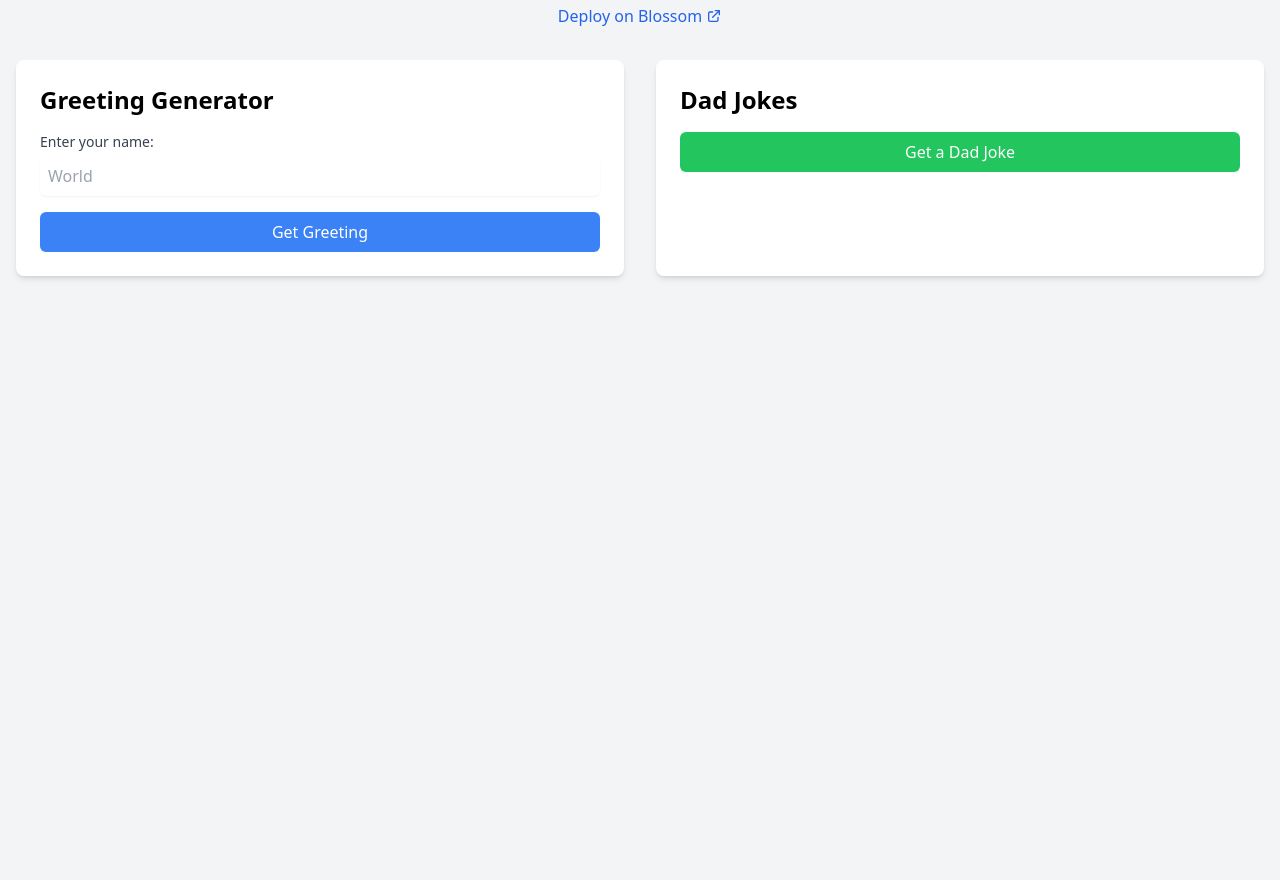
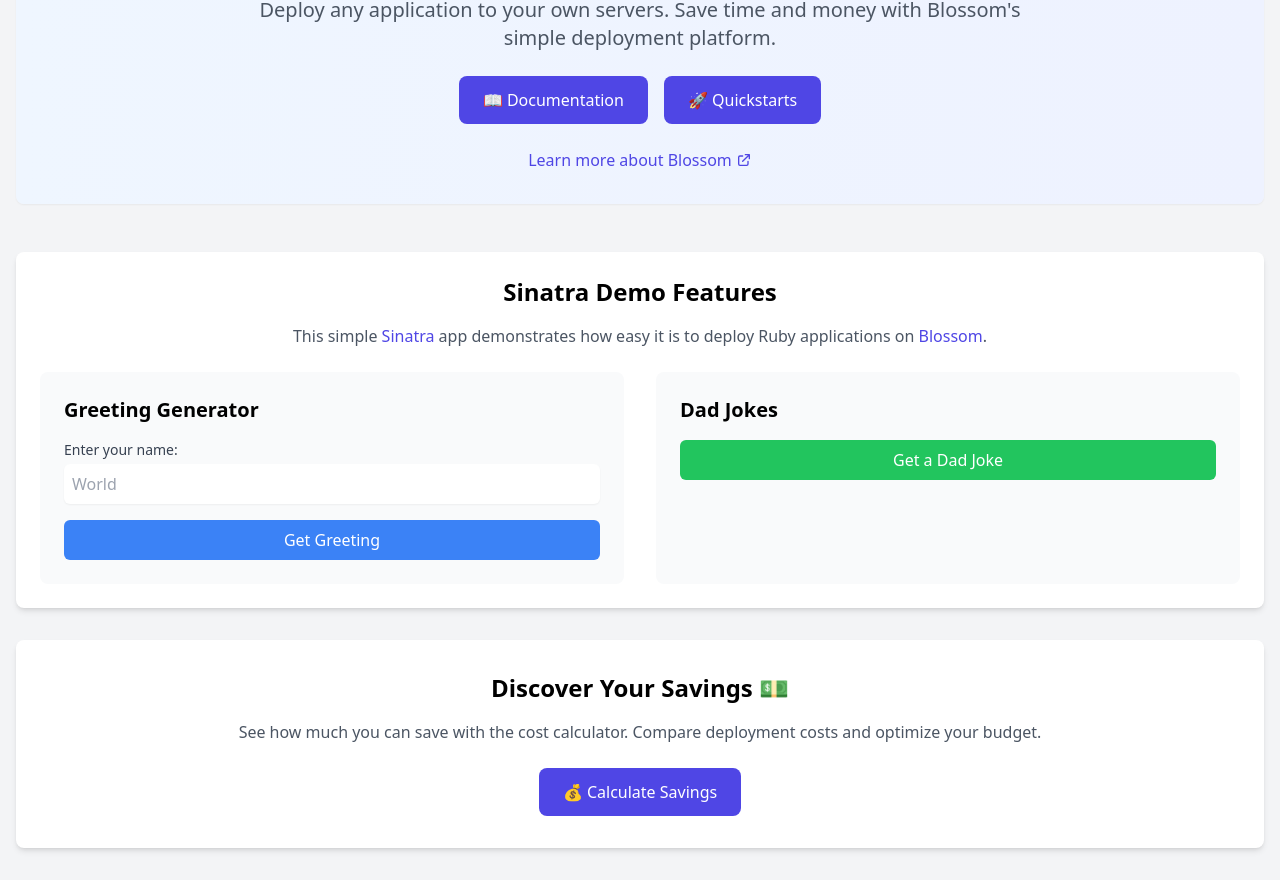
Before and after one commit to blossom-examples/ruby-sinatra, a plain HTML site: page public/index.html in a window 1280 px wide. Shown: the part 116-996 px from the top of the page. Before the commit the page ends 800 px from the top, so only its background shows below. Drawn offline with nearby package versions, Linux system fonts and the light colour scheme.

Commit message:
update design

```diff
--- a/public/index.html
+++ b/public/index.html
@@ -10,23 +10,35 @@
 
 <body class="bg-gray-100 min-h-screen">
   <div class="container mx-auto px-4 py-8">
-    <header class="text-center mb-8">
-      <h1 class="text-4xl font-bold text-gray-800 mb-2">Sinatra Demo</h1>
-      <p class="text-gray-600 mb-4">A simple demo of Sinatra's capabilities</p>
-      <a href="https://blossom-cloud.com" target="_blank"
-        class="inline-flex items-center text-blue-600 hover:text-blue-800 transition-colors">
-        <span>Deploy on Blossom</span>
+    <!-- Hero Section -->
+    <div class="text-center mb-12 bg-gradient-to-r from-blue-50 to-indigo-50 p-8 rounded-lg shadow-sm">
+      <h1 class="text-4xl font-bold text-gray-800 mb-2">Let Your Apps Blossom</h1>
+      <p class="text-xl text-gray-600 mb-6 max-w-3xl mx-auto">Deploy any application to your own servers. Save time and money with Blossom's simple deployment platform.</p>
+      <div class="flex justify-center gap-4 mb-6">
+        <a href="https://docs.blossom-cloud.com" class="bg-indigo-600 hover:bg-indigo-700 text-white px-6 py-3 rounded-lg font-medium transition-colors">
+          📖 Documentation
+        </a>
+        <a href="https://www.blossom-cloud.com/quickstarts" class="bg-indigo-600 hover:bg-indigo-700 text-white px-6 py-3 rounded-lg font-medium transition-colors">
+          🚀 Quickstarts
+        </a>
+      </div>
+      <a href="https://blossom-cloud.com" target="_blank" class="text-indigo-600 hover:text-indigo-800 font-medium inline-flex items-center">
+        Learn more about Blossom
         <svg class="w-4 h-4 ml-1" fill="none" stroke="currentColor" viewBox="0 0 24 24">
-          <path stroke-linecap="round" stroke-linejoin="round" stroke-width="2"
-            d="M10 6H6a2 2 0 00-2 2v10a2 2 0 002 2h10a2 2 0 002-2v-4M14 4h6m0 0v6m0-6L10 14"></path>
+          <path stroke-linecap="round" stroke-linejoin="round" stroke-width="2" d="M10 6H6a2 2 0 00-2 2v10a2 2 0 002 2h10a2 2 0 002-2v-4M14 4h6m0 0v6m0-6L10 14"></path>
         </svg>
       </a>
-    </header>
+    </div>
+
+    <!-- Demo Section -->
+    <div class="bg-white p-6 rounded-lg shadow-md mb-8">
+      <h2 class="text-2xl font-semibold mb-4 text-center">Sinatra Demo Features</h2>
+      <p class="text-gray-600 mb-6 text-center">This simple <a href="https://sinatrarb.com/" target="_blank" class="text-indigo-600 hover:text-indigo-800 font-medium">Sinatra</a> app demonstrates how easy it is to deploy Ruby applications on <a href="https://blossom-cloud.com" target="_blank" class="text-indigo-600 hover:text-indigo-800 font-medium">Blossom</a>.</p>
 
       <div class="grid md:grid-cols-2 gap-8">
         <!-- Greeting Generator -->
-      <div class="bg-white p-6 rounded-lg shadow-md">
-        <h2 class="text-2xl font-semibold mb-4">Greeting Generator</h2>
+        <div class="bg-gray-50 p-6 rounded-lg">
+          <h3 class="text-xl font-semibold mb-4">Greeting Generator</h3>
           <div class="space-y-4">
             <div>
               <label for="nameInput" class="block text-sm font-medium text-gray-700">Enter your name:</label>
@@ -38,27 +50,37 @@
               class="w-full bg-blue-500 text-white px-4 py-2 rounded-md hover:bg-blue-600 focus:outline-none focus:ring-2 focus:ring-blue-500 focus:ring-offset-2">
               Get Greeting
             </button>
-          <div id="greetingResult" class="mt-4 p-4 bg-gray-50 rounded-md hidden"></div>
+            <div id="greetingResult" class="mt-4 p-4 bg-white rounded-md hidden"></div>
           </div>
         </div>
 
         <!-- Dad Jokes -->
-      <div class="bg-white p-6 rounded-lg shadow-md">
-        <h2 class="text-2xl font-semibold mb-4">Dad Jokes</h2>
+        <div class="bg-gray-50 p-6 rounded-lg">
+          <h3 class="text-xl font-semibold mb-4">Dad Jokes</h3>
           <div class="space-y-4">
             <button onclick="getJoke()"
               class="w-full bg-green-500 text-white px-4 py-2 rounded-md hover:bg-green-600 focus:outline-none focus:ring-2 focus:ring-green-500 focus:ring-offset-2">
               Get a Dad Joke
             </button>
-          <div id="jokeResult" class="mt-4 p-4 bg-gray-50 rounded-md hidden"></div>
+            <div id="jokeResult" class="mt-4 p-4 bg-white rounded-md hidden"></div>
           </div>
+        </div>
+      </div>
+    </div>
+
+    <!-- Cost Savings Section -->
+    <div class="bg-white p-8 rounded-lg shadow-md text-center">
+      <h2 class="text-2xl font-semibold mb-4">Discover Your Savings 💵</h2>
+      <p class="text-gray-600 mb-6">See how much you can save with the cost calculator. Compare deployment costs and optimize your budget.</p>
+      <a href="https://www.blossom-cloud.com/pricing/calculator" class="inline-block bg-indigo-600 hover:bg-indigo-700 text-white px-6 py-3 rounded-lg font-medium transition-colors">
+        💰 Calculate Savings
+      </a>
     </div>
   </div>
 
   <!-- Status Bar -->
   <div id="statusBar" class="fixed bottom-0 left-0 right-0 p-4 text-center hidden">
     <div id="statusMessage" class="inline-block px-6 py-3 rounded-lg text-white"></div>
-    </div>
   </div>
 
   <script>
@@ -83,7 +105,7 @@
         const data = await response.json();
 
         resultDiv.textContent = data.message;
-        resultDiv.className = 'mt-4 p-4 bg-gray-50 rounded-md';
+        resultDiv.className = 'mt-4 p-4 bg-white rounded-md';
         showStatus('Greeting received!');
       } catch (error) {
         showStatus('Error getting greeting', true);
@@ -103,7 +125,7 @@
         }
 
         resultDiv.textContent = data.joke;
-        resultDiv.className = 'mt-4 p-4 bg-gray-50 rounded-md';
+        resultDiv.className = 'mt-4 p-4 bg-white rounded-md';
         showStatus('Joke received!');
       } catch (error) {
         showStatus('Error getting joke', true);
```
Lines whose indentation alone changed are shown as unchanged.
